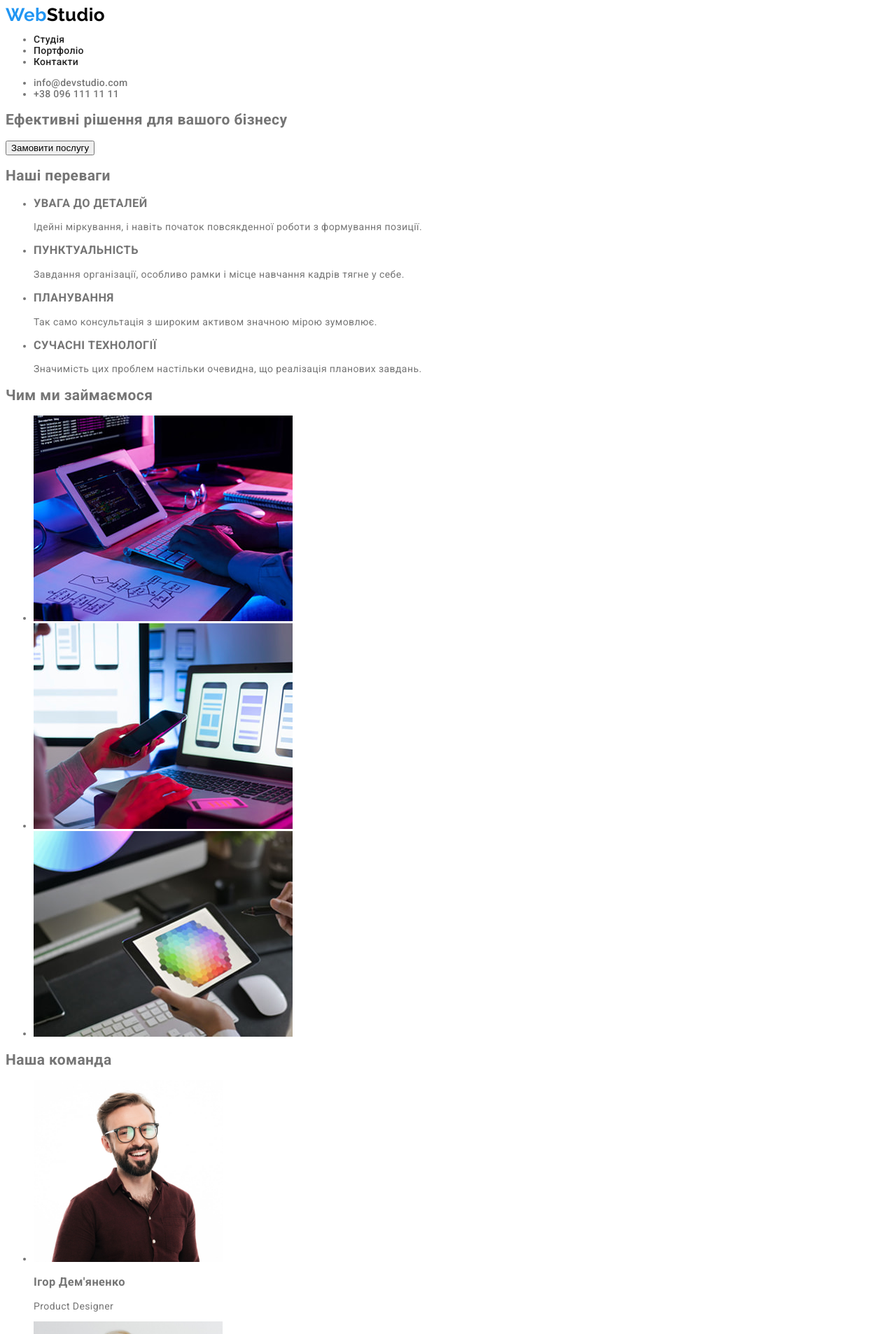
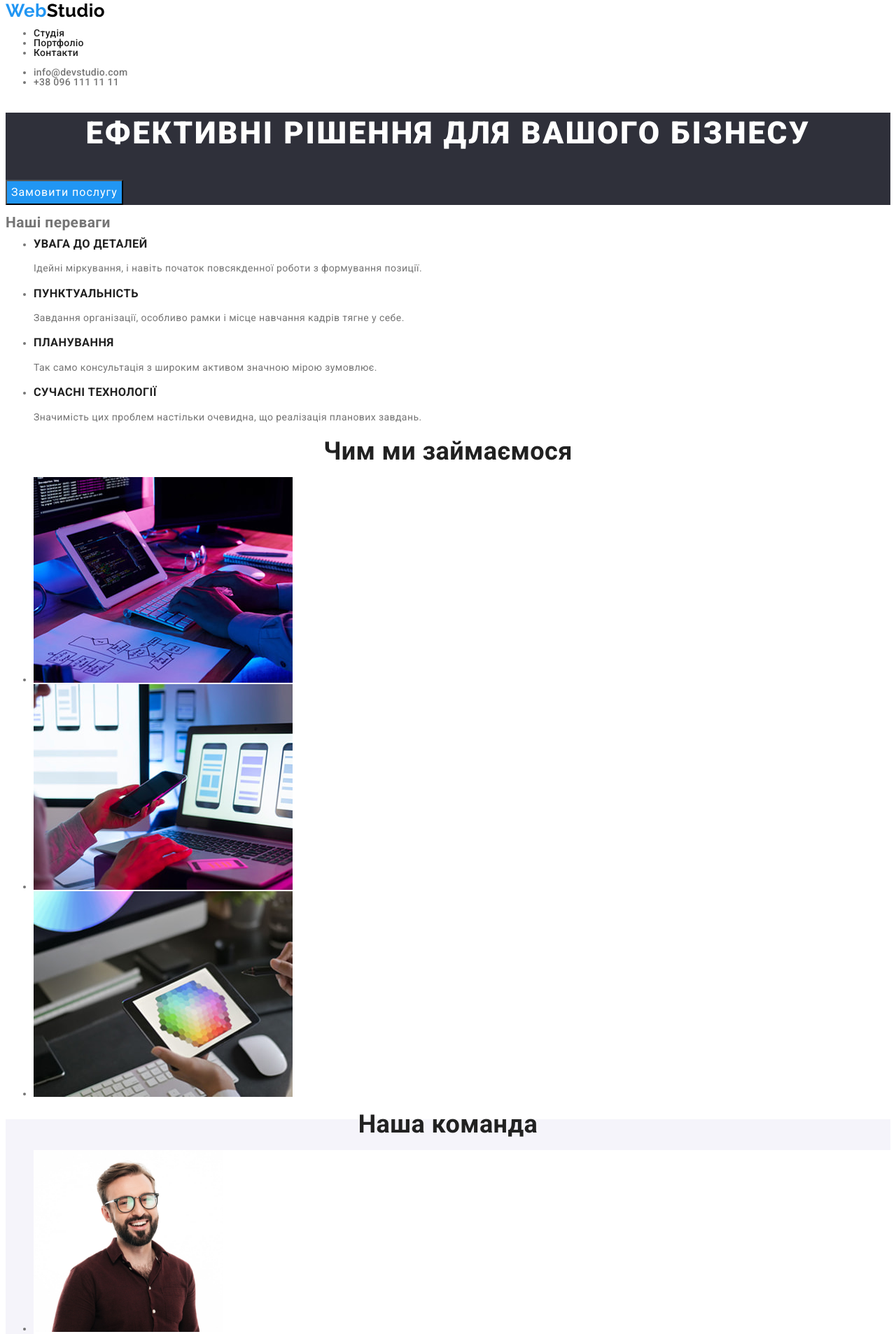
Before and after one commit to Sanches2519/hw-2, a plain HTML site: page index.html in a window 1280 px wide. Shown: the top 1907 px of the page at 70% size. Drawn offline with Linux system fonts and the light colour scheme.

Commit message:
стилізація index.html

```diff
--- a/css/styles.css
+++ b/css/styles.css
@@ -11,14 +11,20 @@ body {
   font-family: var(--main-font);
   color: var(--main-color-text);
   font-size: 14px;
+  line-height: 100%;
   letter-spacing: 0.03em;
+}
+.title {
+  font-weight: 700;
+  font-size: 36px;
+  text-align: center;
+  color: var(--main-color-title);
 }
 
 .logo {
   font-family: var(--secondary-font);
   font-weight: 700;
   font-size: 26px;
-  line-height: 100%;
   color: #2196f3;
   text-decoration: none;
 }
@@ -27,17 +33,68 @@ body {
 }
 .header-link {
   font-weight: 500;
-  line-height: 100%;
   letter-spacing: 0.02em;
   text-decoration: none;
   color: var(--main-color-title);
 }
 .header-link:hover,
-.header-link:focus{
-    color: var(--active-color);
+.header-link:focus {
+  color: var(--active-color);
 }
-.header-nav{
-    color: var(--main-color-text);
+.header-nav {
+  color: var(--main-color-text);
+}
+
+.hero {
+  background-color: var(--main-background-color);
+}
+.hero-title {
+  font-weight: 900;
+  font-size: 44px;
+  line-height: 1.36;
+  letter-spacing: 0.06em;
+  text-align: center;
+  text-transform: uppercase;
+  color: #ffffff;
+}
+.hero-btn {
+  font-family: Roboto;
+  font-size: 16px;
+  line-height: 1.9;
+  letter-spacing: 0.06em;
+  text-align: center;
+  vertical-align: middle;
+  cursor: pointer;
+  color: #ffffff;
+  background-color: var(--active-color);
+}
+.hero-btn:hover,
+.hero-btn:focus {
+  background-color: #188ce8;
+}
+.features-title {
+  font-weight: 700;
+  text-transform: uppercase;
+  color: var(--main-color-title);
+}
+.features-text {
+  line-height: 1.71;
+}
+.team {
+  background-color: var(--secondary-background-color);
+}
+.team-item {
+  background-color: #ffffff;
+}
+.team-title {
+  font-weight: 500;
+  font-size: 16px;
+  text-align: center;
+  color: var(--main-color-title);
+}
+.team-text {
+  font-size: 16px;
+  text-align: center;
 }
 
 .footer {
@@ -46,3 +103,18 @@ body {
 .footer-logo {
   color: #ffffff;
 }
+.address {
+  line-height: 1.71;
+  font-style: normal;
+}
+.address-text {
+  color: #ffffff;
+}
+.address-link {
+  text-decoration: none;
+  color: rgba(255, 255, 255, 0.6);
+}
+.address-link:hover,
+.address-link:focus {
+  color: var(--active-color);
+}
--- a/index.html
+++ b/index.html
@@ -15,7 +15,12 @@
 
   <body>
     <header>
-      <a class="logo" href="./index.html" aria-label="Логотип сайта WebStudio" lang="en">
+      <a
+        class="logo"
+        href="./index.html"
+        aria-label="Логотип сайта WebStudio"
+        lang="en"
+      >
         Web<span class="header-logo">Studio</span>
       </a>
       <nav>
@@ -32,41 +37,49 @@
         </ul>
       </nav>
       <ul>
-        <li><a class="header-link header-nav" href="mailto:info@devstudio.com">info@devstudio.com</a></li>
-        <li><a class="header-link header-nav" href="tel:+380961111111">+38 096 111 11 11</a></li>
+        <li>
+          <a class="header-link header-nav" href="mailto:info@devstudio.com"
+            >info@devstudio.com</a
+          >
+        </li>
+        <li>
+          <a class="header-link header-nav" href="tel:+380961111111"
+            >+38 096 111 11 11</a
+          >
+        </li>
       </ul>
     </header>
     <main>
-      <section>
-        <h1>Ефективні рішення для вашого бізнесу</h1>
-        <button type="button">Замовити послугу</button>
+      <section class="hero">
+        <h1 class="hero-title">Ефективні рішення для вашого бізнесу</h1>
+        <button class="hero-btn" type="button">Замовити послугу</button>
       </section>
       <section>
         <h2>Наші переваги</h2>
         <ul>
           <li>
-            <h3>УВАГА ДО ДЕТАЛЕЙ</h3>
-            <p>
+            <h3 class="features-title">УВАГА ДО ДЕТАЛЕЙ</h3>
+            <p class="features-text">
               Ідейні міркування, і навіть початок повсякденної роботи з
               формування позиції.
             </p>
           </li>
           <li>
-            <h3>ПУНКТУАЛЬНІСТЬ</h3>
-            <p>
+            <h3 class="features-title">ПУНКТУАЛЬНІСТЬ</h3>
+            <p class="features-text">
               Завдання організації, особливо рамки і місце навчання кадрів тягне
               у себе.
             </p>
           </li>
           <li>
-            <h3>ПЛАНУВАННЯ</h3>
-            <p>
+            <h3 class="features-title">ПЛАНУВАННЯ</h3>
+            <p class="features-text">
               Так само консультація з широким активом значною мірою зумовлює.
             </p>
           </li>
           <li>
-            <h3>СУЧАСНІ ТЕХНОЛОГІЇ</h3>
-            <p>
+            <h3 class="features-title">СУЧАСНІ ТЕХНОЛОГІЇ</h3>
+            <p class="features-text">
               Значимість цих проблем настільки очевидна, що реалізація планових
               завдань.
             </p>
@@ -74,7 +87,7 @@
         </ul>
       </section>
       <section>
-        <h2>Чим ми займаємося</h2>
+        <h2 class="title">Чим ми займаємося</h2>
         <ul>
           <li>
             <img
@@ -102,61 +115,73 @@
           </li>
         </ul>
       </section>
-      <section>
-        <h2>Наша команда</h2>
+      <section class="team">
+        <h2 class="title">Наша команда</h2>
         <ul>
-          <li>
+          <li class="team-item">
             <img
               src="./images/team/team-1.jpg"
               alt="Ігор Дем'яненко"
               width="270"
               height="260"
             />
-            <h3>Ігор Дем'яненко</h3>
-            <p lang="en">Product Designer</p>
+            <h3 class="team-title">Ігор Дем'яненко</h3>
+            <p class="team-text" lang="en">Product Designer</p>
           </li>
-          <li>
+          <li class="team-item">
             <img
               src="./images/team/team-2.jpg"
               alt="Ольга Рєпіна"
               width="270"
               height="260"
             />
-            <h3>Ольга Рєпіна</h3>
-            <p lang="en">Frontend Developer</p>
+            <h3 class="team-title">Ольга Рєпіна</h3>
+            <p class="team-text" lang="en">Frontend Developer</p>
           </li>
-          <li>
+          <li class="team-item">
             <img
               src="./images/team/team-3.jpg"
               alt="Микола Тарасов"
               width="270"
               height="260"
             />
-            <h3>Микола Тарасов</h3>
-            <p lang="en">Marketing</p>
+            <h3 class="team-title">Микола Тарасов</h3>
+            <p class="team-text" lang="en">Marketing</p>
           </li>
-          <li>
+          <li class="team-item">
             <img
               src="./images/team/team-4.jpg"
               alt="Михайло Єрмаков"
               width="270"
               height="260"
             />
-            <h3>Михайло Єрмаков</h3>
-            <p lang="en">UI Designer</p>
+            <h3 class="team-title">Михайло Єрмаков</h3>
+            <p class="team-text" lang="en">UI Designer</p>
           </li>
         </ul>
       </section>
     </main>
     <footer class="footer" id="address">
-      <a class="logo" href="./index.html" aria-label="Логотип сайта WebStudio" lang="en"
+      <a
+        class="logo"
+        href="./index.html"
+        aria-label="Логотип сайта WebStudio"
+        lang="en"
         >Web<span class="footer-logo">Studio</span></a
       >
-      <address>
-        <p>м. Київ, пр-т Лесі Українки, 26</p>
+      <address class="address">
+        <p class="address-text">м. Київ, пр-т Лесі Українки, 26</p>
         <ul>
-          <li><a href="mailto:info@devstudio.com">info@devstudio.com</a></li>
-          <li><a href="tel:+380961111111">+38 096 111 11 11</a></li>
+          <li>
+            <a class="address-link" href="mailto:info@devstudio.com"
+              >info@devstudio.com</a
+            >
+          </li>
+          <li>
+            <a class="address-link" href="tel:+380961111111"
+              >+38 096 111 11 11</a
+            >
+          </li>
         </ul>
       </address>
     </footer>
```
